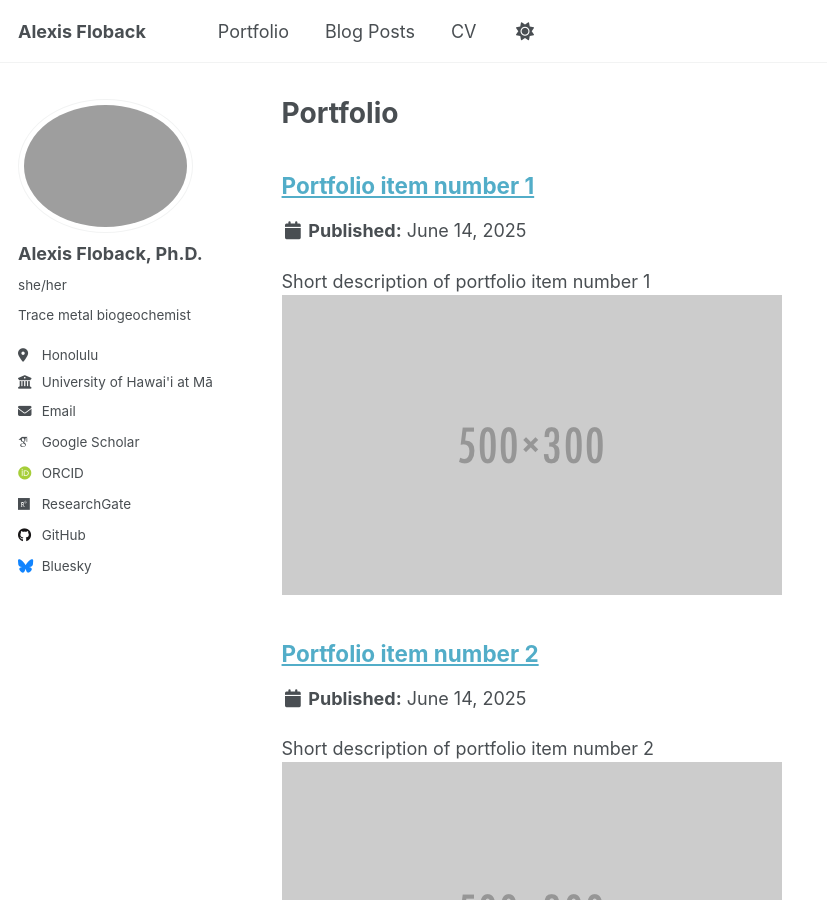
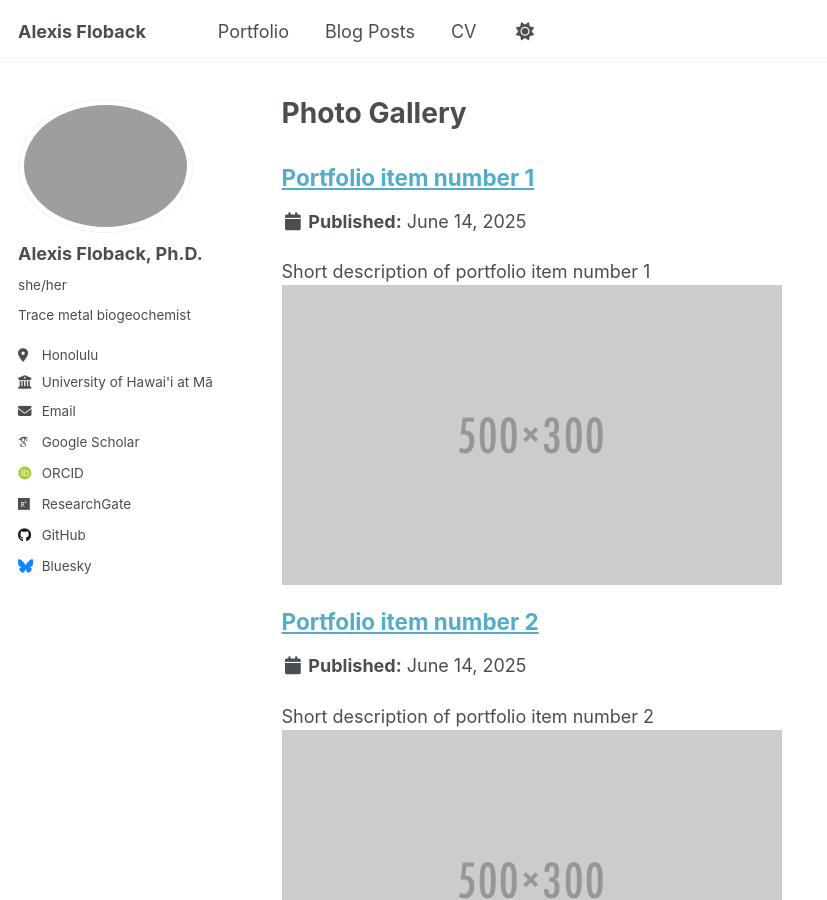
Before and after one commit to alexis-floback/alexis-floback.github.io, a Jekyll site: the page built from _pages/portfolio.html, in a window 1280 px wide and 900 px high. Shown: the whole window, without its empty margins (0-827 px from the left). Built offline with Jekyll 4.4.1, drawn with Linux system fonts in a browser that asks for light colours; some web fonts are replaced.

Commit message:
Update portfolio.html

```diff
--- a/_pages/portfolio.html
+++ b/_pages/portfolio.html
@@ -1,7 +1,7 @@
 ---
-layout: archive
-title: "Portfolio"
-permalink: /portfolio/
+layout: single
+title: "Photo Gallery"
+permalink: /gallery/
 author_profile: true
 ---
 
```
